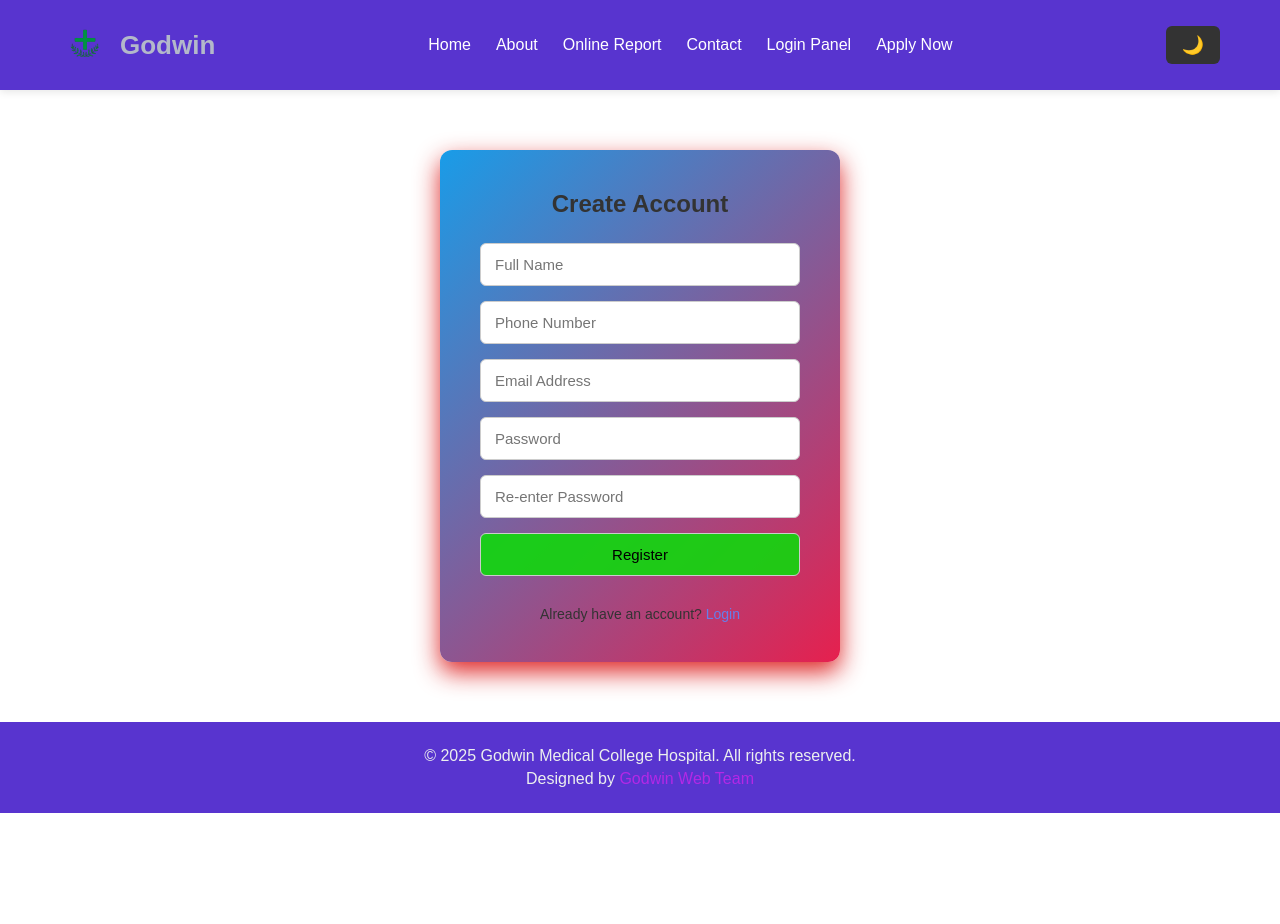
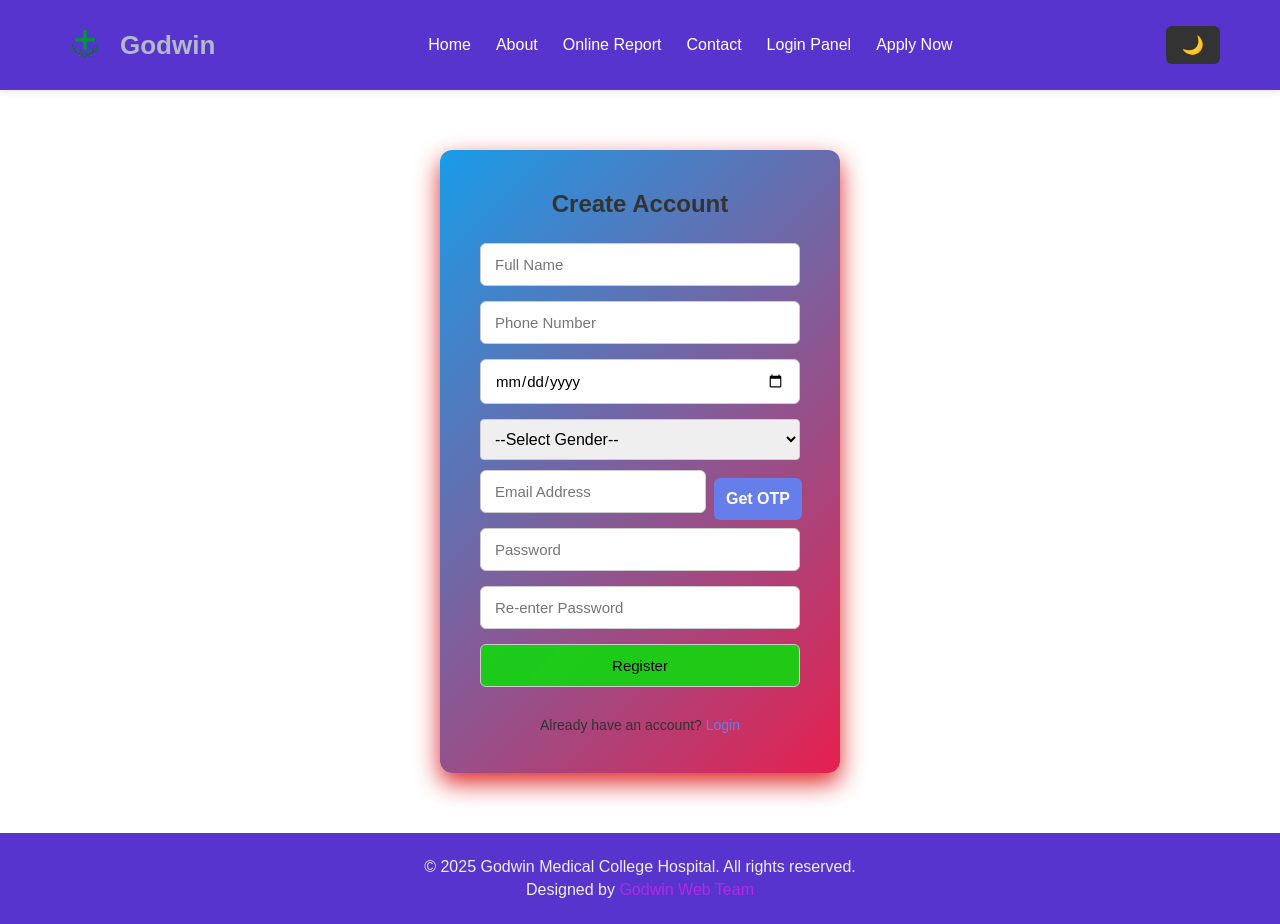
Before and after one commit to avanishrajput12/Hospital-management, a PHP site: page /register.php in a window 1280 px wide. Before the commit the page ends 813 px from the top, so only its background shows below. Run offline with PHP 8.4, Linux system fonts and the light colour scheme.

Commit message:
change to register

```diff
--- /dev/null
+++ b/assest/registercss.css
@@ -0,0 +1,116 @@
+ * {
+      margin: 0;
+      padding: 0;
+      box-sizing: border-box;
+      font-family: 'Segoe UI', sans-serif;
+    }
+
+    body {
+     background-color: hsl(130, 45%, 58%);
+
+    }
+    .register-container {
+     background: linear-gradient(135deg, #199ce8ff, #e6204eff);
+      margin: 60px auto;
+      padding: 40px;
+      width: 400px;
+      border-radius: 12px;
+      box-shadow: 0 10px 25px rgba(218, 13, 13, 0.89);
+      transition: transform 0.3s ease;
+    }
+
+    .register-container:hover {
+      transform: translateY(-5px);
+    }
+
+    .register-container h2 {
+      text-align: center;
+      margin-bottom: 25px;
+      color: #333;
+    }
+
+    .register-form {
+      display: flex;
+      flex-direction: column;
+    }
+
+    select, input {
+    width: 100%;       /* full width like other inputs */
+    padding: 10px;     /* spacing inside */
+    font-size: 16px;   /* text size */
+    border: 1px solid #ccc;
+    border-radius: 4px;
+    box-sizing: border-box; /* prevents padding messing width */
+    margin-bottom: 10px;
+  }
+
+
+    .register-form input {
+      margin-bottom: 15px;
+      padding: 12px 14px;
+      border: 1px solid #ccc;
+      border-radius: 6px;
+      font-size: 15px;
+      transition: border 0.3s ease, box-shadow 0.3s ease;
+    }
+
+
+    .register-form input:focus {
+      border: 1px solid #667eea;
+      outline: none;
+      box-shadow: 0 0 8px rgba(102, 126, 234, 0.4);
+    }
+
+    .register-form button {
+      padding: 12px;
+      background: #667eea;
+      color: #fff;
+      border: none;
+      border-radius: 6px;
+      font-size: 16px;
+      font-weight: bold;
+      cursor: pointer;
+      transition: background 0.3s ease;
+    }
+     .register-form input[type="submit"] {
+      background: #10d90de6;
+    }
+
+    .register-form input[type="submit"]:hover {
+      background: #764ba2;
+    }
+
+    .extra-links {
+      text-align: center;
+      margin-top: 15px;
+      font-size: 14px;
+    }
+
+    .extra-links a {
+      color: #667eea;
+      text-decoration: none;
+    }
+
+    .extra-links a:hover {
+      text-decoration: underline;
+    }
+     footer {
+            background-color: #5834cfff;
+            text-align: center;
+            padding: 20px;
+            color: #ecefeeff;
+            margin-top: 20px;
+        }
+
+        footer p {
+            margin: 5px 0;
+        }
+
+        footer a {
+            color: #b328e6;
+            text-decoration: none;
+        }
+
+        footer a:hover {
+            text-decoration: underline;
+        }
--- a/register.php
+++ b/register.php
@@ -1,115 +1,15 @@
 <!DOCTYPE html>
 <html lang="en">
 <head>
+  <link rel="stylesheet" href="assest/registercss.css">
   <meta charset="UTF-8">
   <meta name="viewport" content="width=device-width, initial-scale=1.0">
-  <title>Modern Register Page</title>
-  <style>
-    * {
-      margin: 0;
-      padding: 0;
-      box-sizing: border-box;
-      font-family: 'Segoe UI', sans-serif;
-    }
+  <title>Register Page</title>
 
-    body {
-     background-color: #c258f4ff;
 
-    }
-    .register-container {
-     background: linear-gradient(135deg, #199ce8ff, #e6204eff);
-      margin: 60px auto;
-      padding: 40px;
-      width: 400px;
-      border-radius: 12px;
-      box-shadow: 0 10px 25px rgba(218, 13, 13, 0.89);
-      transition: transform 0.3s ease;
-    }
 
-    .register-container:hover {
-      transform: translateY(-5px);
-    }
 
-    .register-container h2 {
-      text-align: center;
-      margin-bottom: 25px;
-      color: #333;
-    }
 
-    .register-form {
-      display: flex;
-      flex-direction: column;
-    }
-
-    .register-form input {
-      margin-bottom: 15px;
-      padding: 12px 14px;
-      border: 1px solid #ccc;
-      border-radius: 6px;
-      font-size: 15px;
-      transition: border 0.3s ease, box-shadow 0.3s ease;
-    }
-
-    .register-form input:focus {
-      border: 1px solid #667eea;
-      outline: none;
-      box-shadow: 0 0 8px rgba(102, 126, 234, 0.4);
-    }
-
-    .register-form button {
-      padding: 12px;
-      background: #667eea;
-      color: #fff;
-      border: none;
-      border-radius: 6px;
-      font-size: 16px;
-      font-weight: bold;
-      cursor: pointer;
-      transition: background 0.3s ease;
-    }
-     .register-form input[type="submit"] {
-      background: #10d90de6;
-    }
-
-    .register-form input[type="submit"]:hover {
-      background: #764ba2;
-    }
-
-    .extra-links {
-      text-align: center;
-      margin-top: 15px;
-      font-size: 14px;
-    }
-
-    .extra-links a {
-      color: #667eea;
-      text-decoration: none;
-    }
-
-    .extra-links a:hover {
-      text-decoration: underline;
-    }
-     footer {
-            background-color: #5834cfff;
-            text-align: center;
-            padding: 20px;
-            color: #ecefeeff;
-            margin-top: 20px;
-        }
-
-        footer p {
-            margin: 5px 0;
-        }
-
-        footer a {
-            color: #b328e6;
-            text-decoration: none;
-        }
-
-        footer a:hover {
-            text-decoration: underline;
-        }
-  </style>
 </head>
 <body>
     <?php include 'nav.php'; ?>
@@ -119,7 +19,20 @@
     <form class="register-form" method="POST" action="">
       <input type="text" name="username" placeholder="Full Name" required>
       <input type="tel" name="number" placeholder="Phone Number" required>
-      <input type="email" name="email" placeholder="Email Address" required>
+      <input type="date" name="dob" placeholder="Enter your date of birth" required>
+
+<select name="gender" id="gender" required>
+  <option value="">--Select Gender--</option>
+  <option value="Male">Male</option>
+  <option value="Female">Female</option>
+  <option value="Other">Other</option>
+</select>
+      <!-- Email + Get OTP -->
+    <div class="email-row" style="display: flex; gap: 10px; align-items: center;">
+      <input type="email" name="email" placeholder="Email Address" required style="flex: 1;">
+      <button type="button" id ="getotp" onclick="sendOTP()"  style=" margin:-2px" style="padding: 8px 1px; cursor: pointer;">Get OTP</button>
+    </div>
+
       <input type="password" name="pass" placeholder="Password" required>
       <input type="password" name="repass" placeholder="Re-enter Password" required>
       <input type="submit" name="sbt" value="Register">
```
